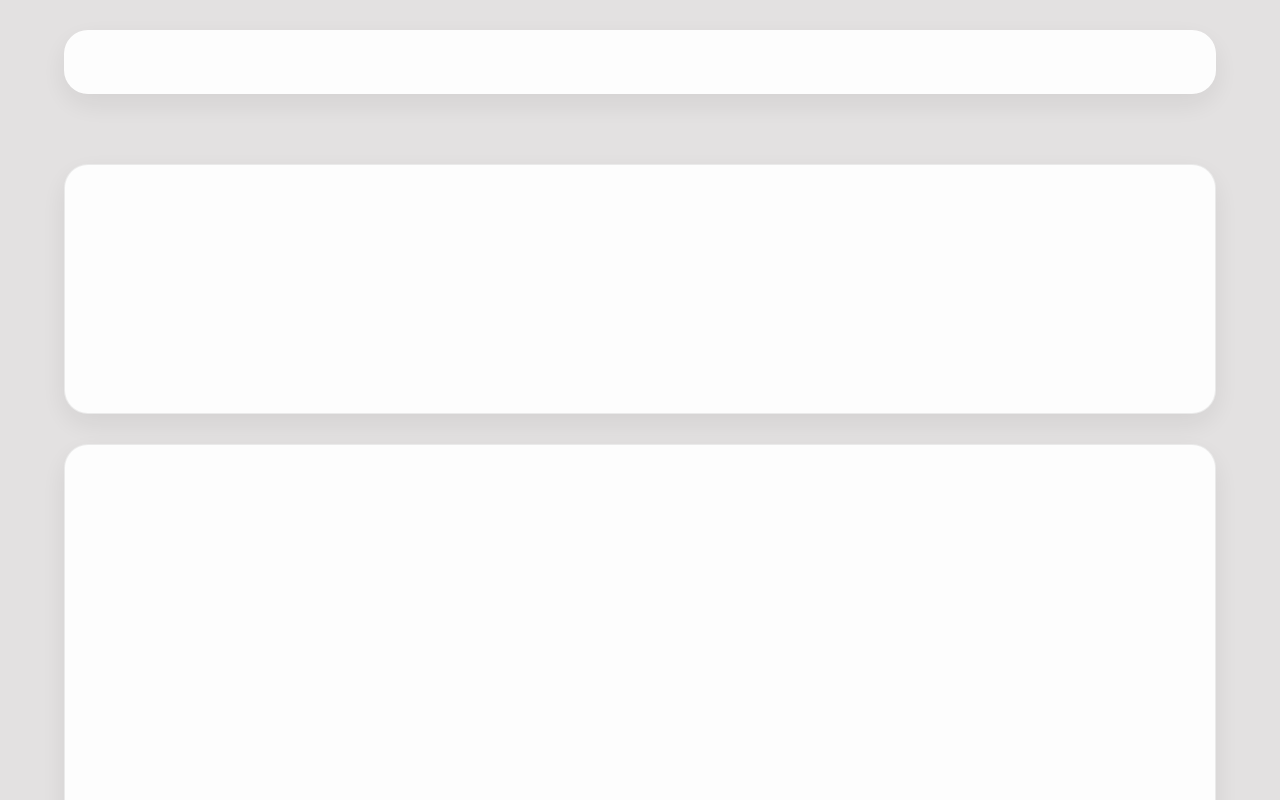
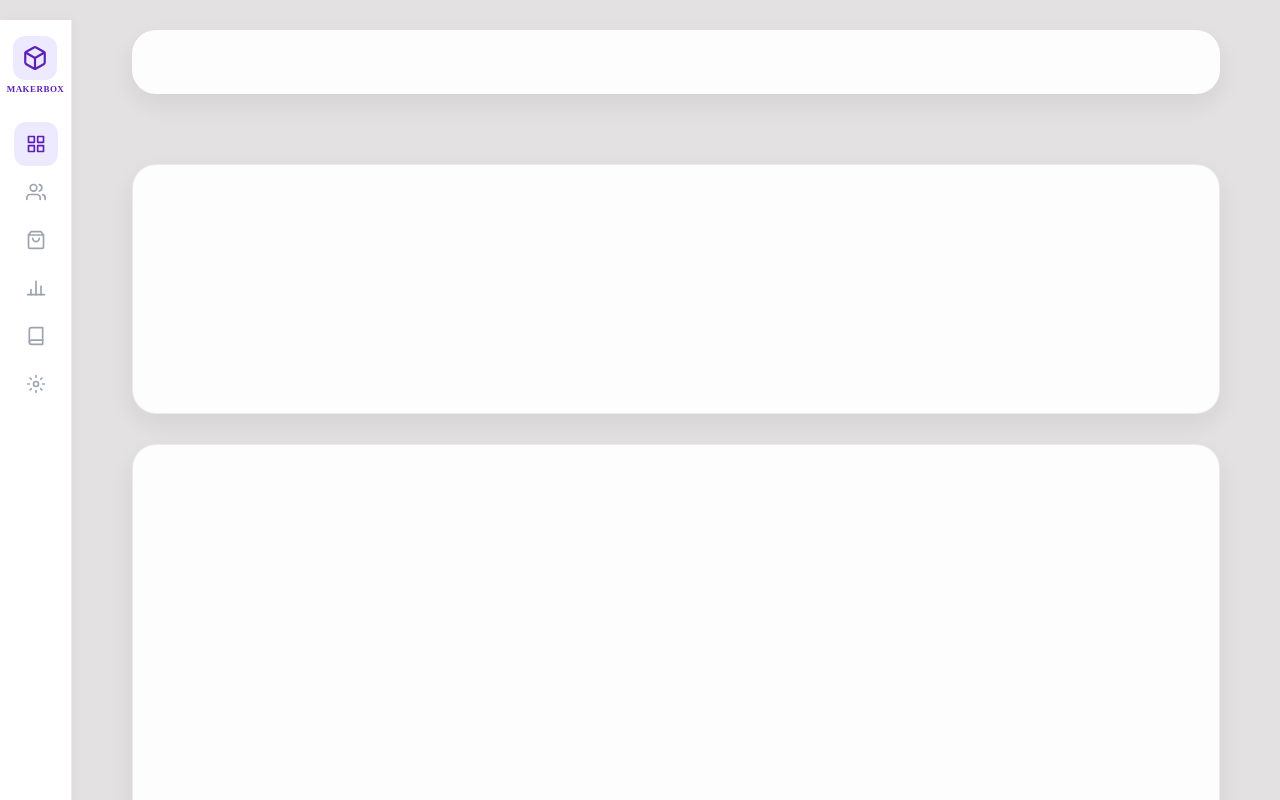
Before and after one commit to DiArrow/ContruSoftware, a React (Vite) app in the folder frontend/: page / in a window 1280 px wide. Shown: the top 800 px of the page. Built offline with nearby package versions, Linux system fonts and the light colour scheme.

Commit message:
Feat(sidebar): Se agregó una barra lateral tanto con el logo makerbox, como con los iconos disponibles

```diff
--- a/frontend/src/App.jsx
+++ b/frontend/src/App.jsx
@@ -1,7 +1,121 @@
 import React from "react";
-import "./index.css"; // estilos globales: body, :root variables
+import "./index.css";
 
+//Iconos desarrollados presentes en la sidebar
+//Presentes mediante figuras geométricas
+const IconGrid = () => (
+  <svg width="20" height="20" viewBox="0 0 24 24" fill="none" stroke="currentColor" strokeWidth="2" strokeLinecap="round" strokeLinejoin="round">
+    <rect x="3" y="3" width="7" height="7"/><rect x="14" y="3" width="7" height="7"/>
+    <rect x="3" y="14" width="7" height="7"/><rect x="14" y="14" width="7" height="7"/>
+  </svg>
+);
+const IconUsers = () => (
+  <svg width="20" height="20" viewBox="0 0 24 24" fill="none" stroke="currentColor" strokeWidth="2" strokeLinecap="round" strokeLinejoin="round">
+    <path d="M17 21v-2a4 4 0 0 0-4-4H5a4 4 0 0 0-4 4v2"/><circle cx="9" cy="7" r="4"/>
+    <path d="M23 21v-2a4 4 0 0 0-3-3.87"/><path d="M16 3.13a4 4 0 0 1 0 7.75"/>
+  </svg>
+);
+const IconBag = () => (
+  <svg width="20" height="20" viewBox="0 0 24 24" fill="none" stroke="currentColor" strokeWidth="2" strokeLinecap="round" strokeLinejoin="round">
+    <path d="M6 2 3 6v14a2 2 0 0 0 2 2h14a2 2 0 0 0 2-2V6l-3-4z"/>
+    <line x1="3" y1="6" x2="21" y2="6"/><path d="M16 10a4 4 0 0 1-8 0"/>
+  </svg>
+);
+const IconChart = () => (
+  <svg width="20" height="20" viewBox="0 0 24 24" fill="none" stroke="currentColor" strokeWidth="2" strokeLinecap="round" strokeLinejoin="round">
+    <line x1="18" y1="20" x2="18" y2="10"/><line x1="12" y1="20" x2="12" y2="4"/>
+    <line x1="6" y1="20" x2="6" y2="14"/><line x1="2" y1="20" x2="22" y2="20"/>
+  </svg>
+);
+const IconBook = () => (
+  <svg width="20" height="20" viewBox="0 0 24 24" fill="none" stroke="currentColor" strokeWidth="2" strokeLinecap="round" strokeLinejoin="round">
+    <path d="M4 19.5A2.5 2.5 0 0 1 6.5 17H20"/><path d="M6.5 2H20v20H6.5A2.5 2.5 0 0 1 4 19.5v-15A2.5 2.5 0 0 1 6.5 2z"/>
+  </svg>
+);
+const IconSettings = () => (
+  <svg width="20" height="20" viewBox="0 0 24 24" fill="none" stroke="currentColor" strokeWidth="2" strokeLinecap="round" strokeLinejoin="round">
+    <circle cx="12" cy="12" r="3"/>
+    <path d="M19.07 4.93l-1.41 1.41M4.93 4.93l1.41 1.41M4.93 19.07l1.41-1.41M19.07 19.07l-1.41-1.41M12 2v2M12 20v2M2 12h2M20 12h2"/>
+  </svg>
+);
+const IconBox = () => (
+  <svg width="26" height="26" viewBox="0 0 24 24" fill="none" stroke="currentColor" strokeWidth="2" strokeLinecap="round" strokeLinejoin="round">
+    <path d="M21 16V8a2 2 0 0 0-1-1.73l-7-4a2 2 0 0 0-2 0l-7 4A2 2 0 0 0 3 8v8a2 2 0 0 0 1 1.73l7 4a2 2 0 0 0 2 0l7-4A2 2 0 0 0 21 16z"/>
+    <polyline points="3.27 6.96 12 12.01 20.73 6.96"/><line x1="12" y1="22.08" x2="12" y2="12"/>
+  </svg>
+);
+// Items de navegación
+const navItems = [
+  { icon: <IconGrid />,     label: "Dashboard"   },
+  { icon: <IconUsers />,    label: "Estudiantes" },
+  { icon: <IconBag />,      label: "Inventario"  },
+  { icon: <IconChart />,    label: "Reportes"    },
+  { icon: <IconBook />,     label: "Cursos"      },
+  { icon: <IconSettings />, label: "Ajustes"     },
+];
 
+// Sidebar
+function Sidebar() {
+  const [active, setActive] = React.useState(0);
+  return (
+    <aside style={{
+      width: "72px",
+      minWidth: "72px",
+      backgroundColor: "#ffffff",
+      borderRight: "1px solid rgba(0,0,0,0.07)",
+      display: "flex",
+      flexDirection: "column",
+      alignItems: "center",
+      padding: "16px 0 24px",
+      position: "sticky",
+      top: 0,
+      height: "100vh",
+      boxSizing: "border-box",
+      boxShadow: "2px 0 10px rgba(0,0,0,0.04)",
+      zIndex: 100,
+    }}>
+    {/* Logo y características */}
+      <div style={{ display: "flex", flexDirection: "column", alignItems: "center", marginBottom: "28px", gap: "4px" }}>
+        <div style={{
+          width: "44px", height: "44px",
+          backgroundColor: "#ede9fe",
+          borderRadius: "12px",
+          display: "flex", alignItems: "center", justifyContent: "center",
+          color: "#5b21b6",
+        }}>
+          <IconBox />
+        </div>
+        <span style={{ fontSize: "9px", fontWeight: 700, color: "#5b21b6", letterSpacing: "0.05em", textTransform: "uppercase" }}>
+          MakerBox
+        </span>
+      </div>
+
+    {/* Navegación y características */}
+      <nav style={{ display: "flex", flexDirection: "column", gap: "4px", flex: 1 }}>
+        {navItems.map((item, i) => (
+          <button
+            key={i}
+            onClick={() => setActive(i)}
+            title={item.label}
+            style={{
+              width: "44px", height: "44px",
+              display: "flex", alignItems: "center", justifyContent: "center",
+              borderRadius: "12px",
+              border: "none",
+              backgroundColor: active === i ? "#ede9fe" : "transparent",
+              color: active === i ? "#5b21b6" : "#9ca3af",
+              cursor: "pointer",
+              transition: "background 0.2s, color 0.2s",
+            }}
+          >
+            {item.icon}
+          </button>
+        ))}
+      </nav>
+    </aside>
+  );
+}
+//Cards
 const baseCard = {
   backgroundColor: "#ffffff",
   opacity: 0.95,
@@ -26,8 +140,8 @@ const styles = {
     ...baseCard,
     height: "var(--cuadro-central-alto)",
     border: "1px solid rgba(0, 0, 0, 0.08)",
-    marginTop: "70px",    // espacio encima del cuadro
-    marginBottom: "30px", // espacio debajo del cuadro
+    marginTop: "70px",
+    marginBottom: "30px",
   },
   cuadroInferior: {
     ...baseCard,
@@ -38,11 +152,7 @@ const styles = {
 
 function useHover() {
   const [hovered, setHovered] = React.useState(false);
-  return {
-    hovered,
-    onMouseEnter: () => setHovered(true),
-    onMouseLeave: () => setHovered(false),
-  };
+  return { hovered, onMouseEnter: () => setHovered(true), onMouseLeave: () => setHovered(false) };
 }
 
 function CuadroSuperior({ children }) {
@@ -72,9 +182,13 @@ function CuadroInferior({ children }) {
   );
 }
 
+//App
 export default function App() {
   return (
-    <>
+    <div style={{ display: "flex", minHeight: "100vh" }}>
+      <Sidebar />
+
+      <div style={{ flex: 1, minWidth: 0 }}>
         <CuadroSuperior>
           <p></p>
         </CuadroSuperior>
@@ -86,6 +200,7 @@ export default function App() {
         <CuadroInferior>
           <p></p>
         </CuadroInferior>
-    </>
+      </div>
+    </div>
   );
 }
```
Also changed, not shown: frontend/public/usuario.png (deleted), 1 other file (tests, documents, lock files or other folders). Lines whose indentation alone changed are shown as unchanged.
